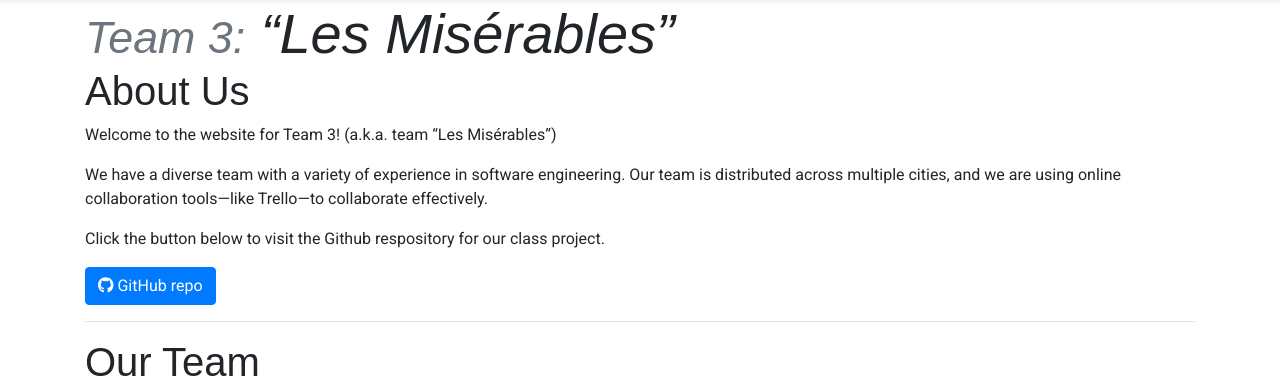
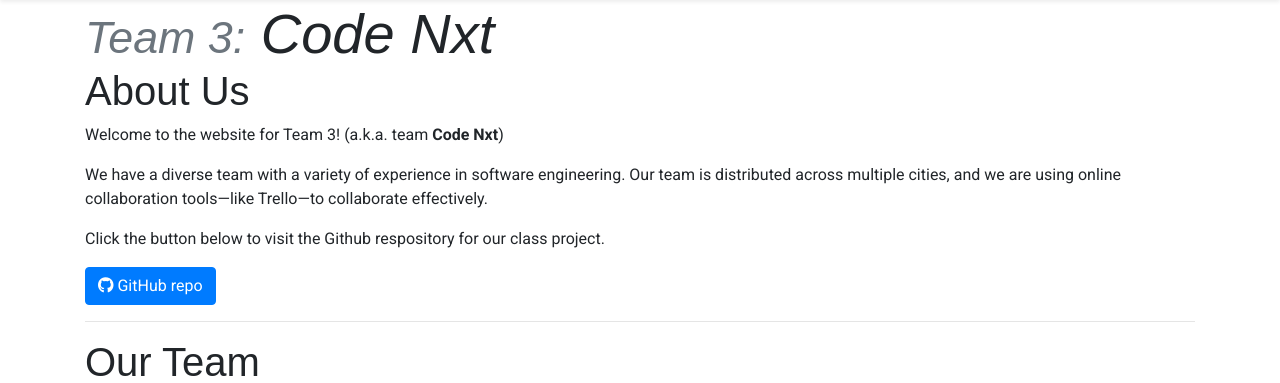
Before and after one commit to cen4010-s2019-g03/main-repo, a PHP site: page / in a window 1280 px wide. Shown: the part 56-439 px from the top of the page. Run offline with PHP 8.4, Linux system fonts and the light colour scheme; some libraries are stand-ins or nearby versions; some web fonts are replaced.

Commit message:
changed team name to Code Nxt and modified link to KL page

```diff
--- a/index.php
+++ b/index.php
@@ -32,11 +32,11 @@
 			<div class="text-left">
 				<span class="display-4">
 					<i><small><span class="text-muted">Team 3:</span></small>
-					<strong>“Les Misérables”</strong></i>
+					<strong>Code Nxt</strong></i>
 				</span>
 			</div>
 			<h1 id="about-us">About Us</h1>
-			<p>Welcome to the website for Team 3! (a.k.a. team “Les Misérables”)</p>
+			<p>Welcome to the website for Team 3! (a.k.a. team <strong>Code Nxt</strong>)</p>
 			<p>We have a diverse team with a variety of experience in software engineering. Our team is distributed across multiple cities, and we are using online collaboration tools&mdash;like Trello&mdash;to collaborate effectively.</p>
 			<p>Click the button below to visit the Github respository for our class project.</p>
 			<a href="https://github.com/orgs/cen4010-s2019-g03/" class="btn btn-primary"><i class="fab fa-github"></i> GitHub repo</a>
@@ -88,7 +88,7 @@
 								Kevin<br />Lewitzke
 							</h3>
 							<p>&nbsp;</p>
-							<a href="kl_about.php">Visit page</a>
+							<a href="http://lamp.eng.fau.edu/~klewitzke2017/kl_about.php">Visit page</a>
 						</div>
 						<img class="card-img-right flex-auto d-none d-md-block" src="assets/kl_pic_1.jpg" width="200" height="200" alt="Card image cap">
 					</div>
```
